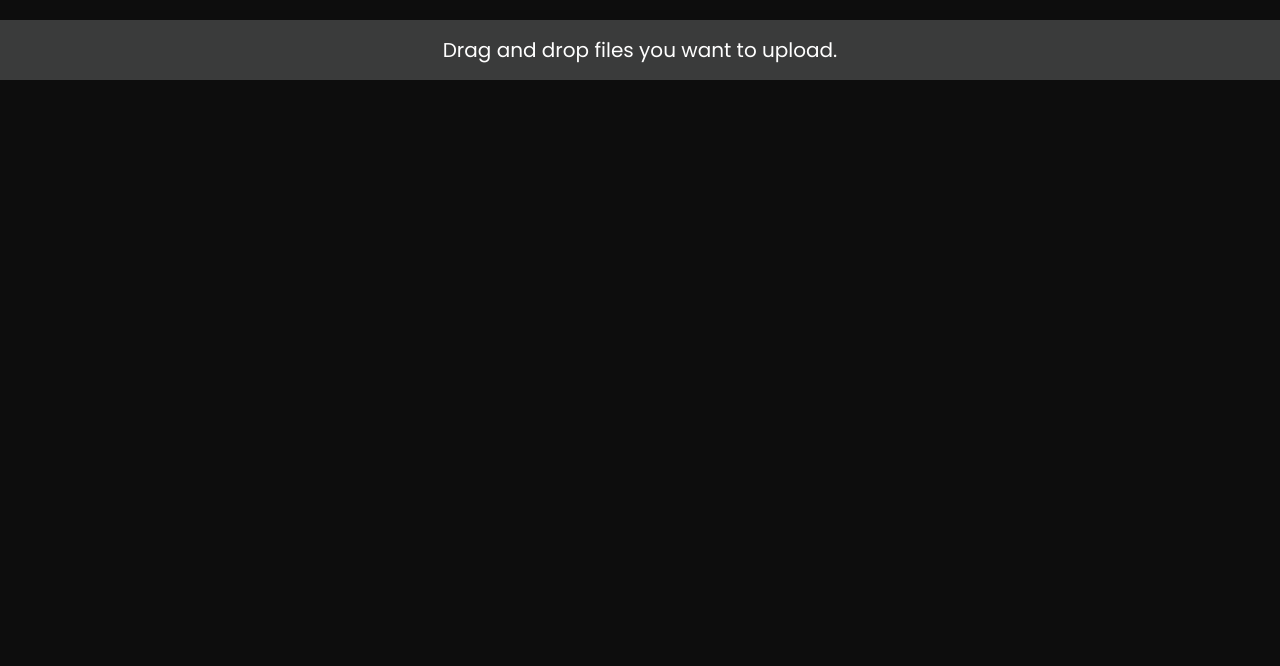
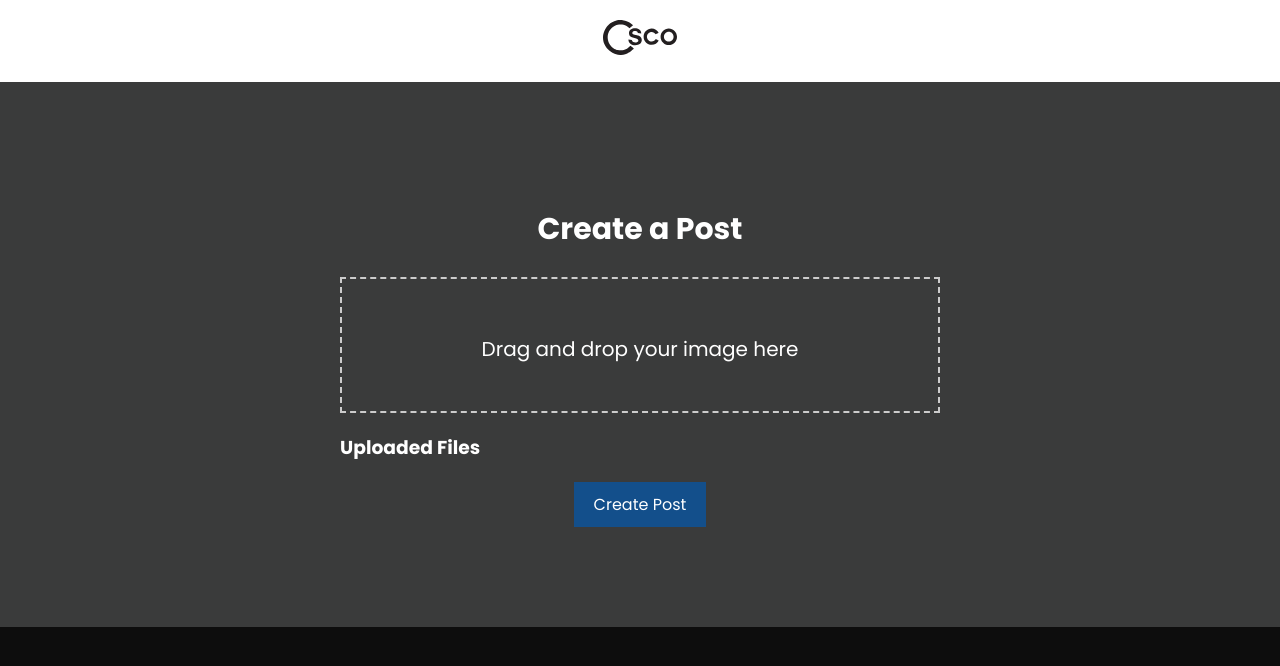
Before and after one commit to cs35l-group/csco, a React (Create React App) app: page /upload in a window 1280 px wide. Shown: the top 666 px of the page. Built offline with nearby package versions, Linux system fonts and the light colour scheme.

Commit message:
Styled upload page
used Jayson's Poppins font, has gray background right now

```diff
--- a/package.json
+++ b/package.json
@@ -37,6 +37,7 @@
     ]
   },
   "devDependencies": {
+    "@babel/plugin-proposal-private-property-in-object": "^7.21.11",
     "react-router-dom": "^6.18.0"
   }
 }
--- a/src/pages/UploadPage.css
+++ b/src/pages/UploadPage.css
@@ -0,0 +1,54 @@
+.upload-container {
+  max-width: 600px;
+  margin: 0 auto;
+  padding: 100px;
+  font-family: "Poppins";
+  color:rgb(255, 255, 255)
+}
+
+.upload-header {
+  text-align: center;
+  margin-bottom: 20px;
+  font-size: 20px;
+  margin-top:10px;
+}
+
+.upload-dropzone {
+  border: 2px dashed #ccc;
+  padding: 20px;
+  text-align: center;
+  cursor: pointer;
+}
+
+.uploaded-files {
+  margin-top: 20px;
+}
+
+.uploaded-files ul {
+  list-style: none;
+  padding: 0;
+}
+
+.uploaded-files li {
+  margin-bottom: 5px;
+}
+
+.upload-actions {
+  text-align: center;
+  margin-top: 20px;
+}
+
+.upload-button {
+  background-color: rgb(19, 79, 139);
+  color: #fff;
+  padding: 10px 20px;
+  border: none;
+  cursor: pointer;
+  font-size: 16px;
+  font-family: "Poppins";
+  font-weight: 50;
+}
+
+.upload-button:hover {
+  background-color: rgb(40, 138, 235);
+}
--- a/src/pages/UploadPage.js
+++ b/src/pages/UploadPage.js
@@ -2,25 +2,44 @@ import React, { useState } from 'react';
 import { useDropzone } from 'react-dropzone';
 import { useNavigate } from 'react-router-dom';
 import { Link } from 'react-router-dom';
+import './UploadPage.css';
+import Header from '../components/header';
 
 const FileUpload = () => {
   const [uploadedFiles, setUploadedFiles] = useState([]);
   const { getRootProps, getInputProps } = useDropzone({
     onDrop: (acceptedFiles) => {
       setUploadedFiles(acceptedFiles);
-      // Call backend API to upload files, need to figure this out
     },
   });
+
   return (
-    <div {...getRootProps()}>
+    <>
+    <div>
+      <Header />
+    </div>
+    <div className="upload-container">
+        <div className="upload-header">
+          <h2>Create a Post</h2>
+        </div>
+        <div {...getRootProps()} className="upload-dropzone">
           <input {...getInputProps()} />
-      <p>Drag and drop files you want to upload.</p>
+          <p>Drag and drop your image here</p>
+        </div>
+        <div className="uploaded-files">
+          <h3>Uploaded Files</h3>
           <ul>
             {uploadedFiles.map((file) => (
               <li key={file.name}>{file.name}</li>
             ))}
           </ul>
         </div>
+        <div className="upload-actions">
+          <button className="upload-button">Create Post</button>
+        </div>
+      </div>
+    </>
   );
 };
+
 export default FileUpload;
```
Also changed, not shown: 1 other file (tests, documents, lock files or other folders). Lines whose indentation alone changed are shown as unchanged.
